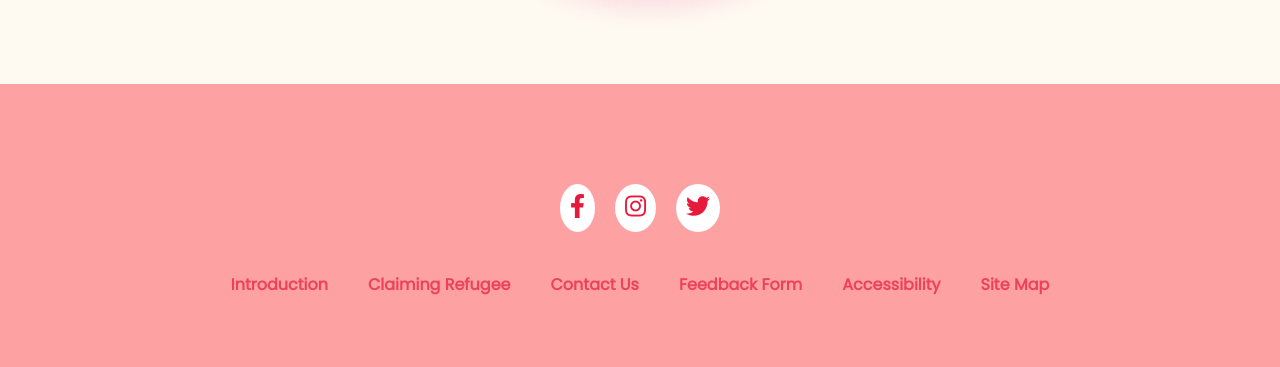
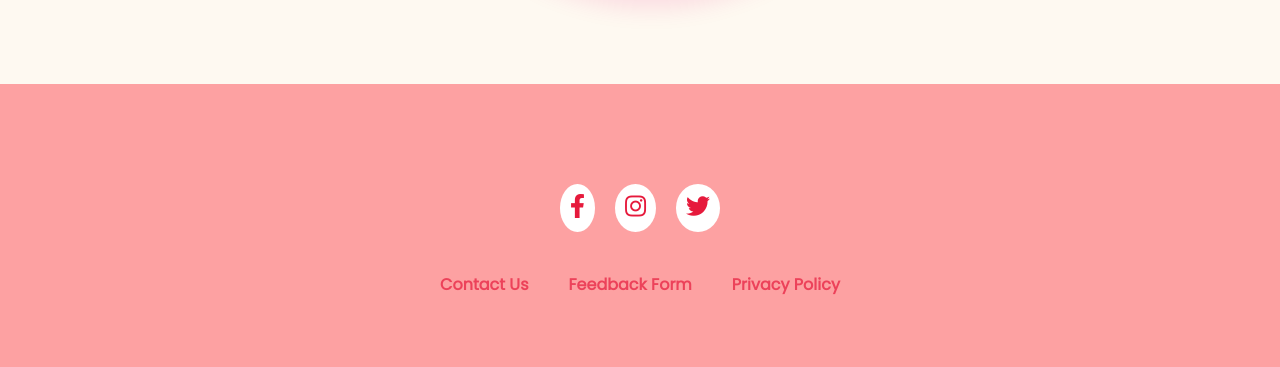
Before and after one commit to nicollecarvalhais/refugee-chatbot, a Flask app: page /near_you in a window 1280 px wide. Shown: the part 2922-3289 px from the top of the page. Run offline with Flask 3, Linux system fonts and the light colour scheme; some web fonts are replaced.

Commit message:
Update near_you.html

```diff
--- a/templates/near_you.html
+++ b/templates/near_you.html
@@ -213,10 +213,9 @@
           <a href=""><i class="fab fa-twitter"></i></a>
       </div>
       <div class="footerNav">
-        <ul>
-              <li><a href="">Introduction</a></li>
-              <li><a href="">Claiming Refugee</a></li>
-              <li><a href="">Contact Us</a></li>
+         <ul>
+
+              <li><a href="/contact">Contact Us</a></li>
               <li>  <a
                 href="javascript:void(
                   window.open(
@@ -231,11 +230,7 @@
               ">
                 Feedback Form
               </a></li>
-              <li><a href = "">Accessibility</a></li>
-              <li><a href = "">Site Map</a></li>
-
-
-
+              <li><a href="/policy">Privacy Policy</a></li>
 
           </ul>
       </div>
```
